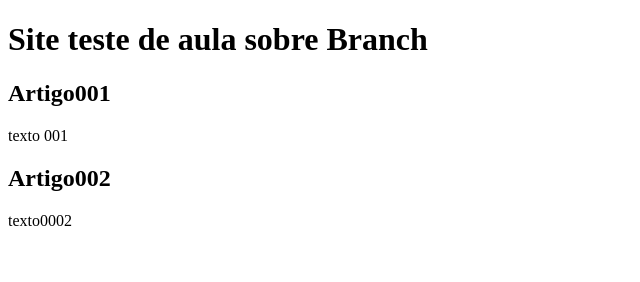
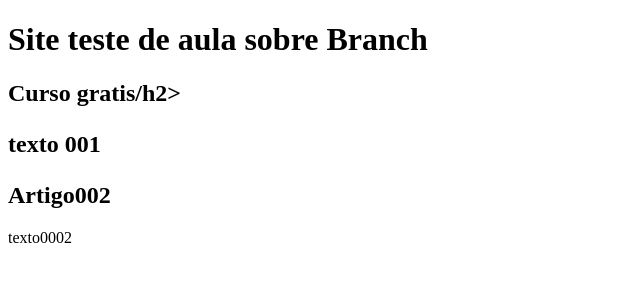
Before and after one commit to carlostialexandre/TesteNovoRepositorio, a plain HTML site: page index.html in a window 1280 px wide. Shown: the whole page, without its empty margins (0-640 px from the left). Drawn offline with Linux system fonts and the light colour scheme.

Commit message:
Update index.html

```diff
--- a/index.html
+++ b/index.html
@@ -11,7 +11,7 @@
             <h1>Site teste de aula sobre Branch</h1>
         </header>
         <article>
-            <h2>Artigo001</h2>
+            <h2>Curso gratis/h2>
             <p>texto 001</p>
 
         </article>
```
